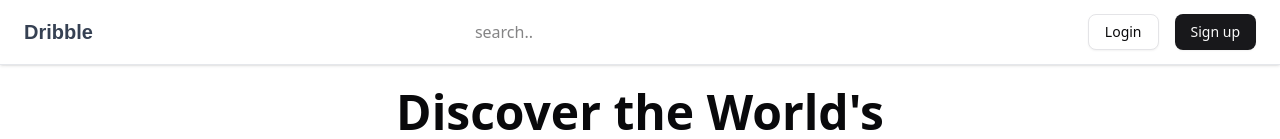
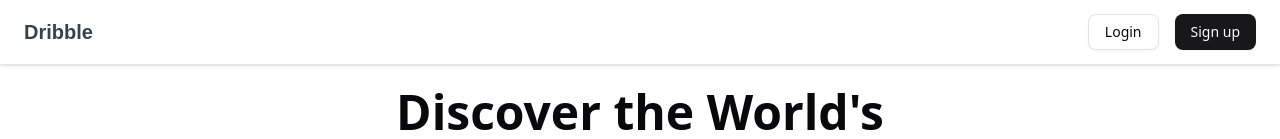
Before and after one commit to Aniketbhandari18/Dribble-lite, a Next.js app: page / in a window 1280 px wide. Shown: the top 139 px of the page. Built offline with nearby package versions, Linux system fonts and the light colour scheme; no server answers; the database is empty; a web font is replaced by a local one.

Commit message:
remove searchbar

```diff
--- a/src/components/Navbar.tsx
+++ b/src/components/Navbar.tsx
@@ -35,7 +35,7 @@ export default function Navbar() {
           </span>
         </Link>
 
-        <Searchbar />
+        {/* <Searchbar /> */}
 
         <div className="flex items-center space-x-4">
           <SignedIn>
```
